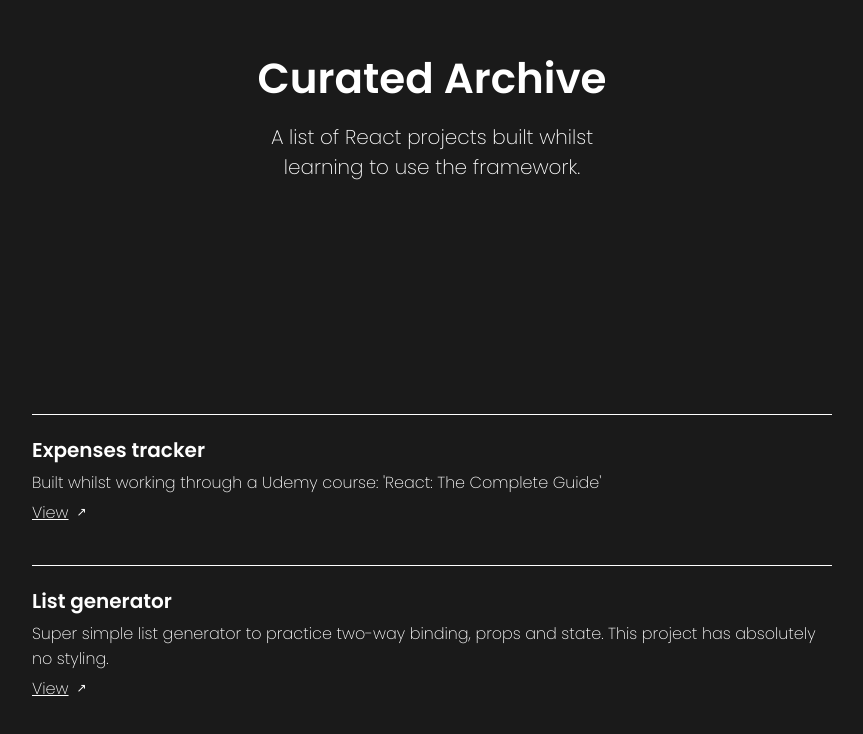
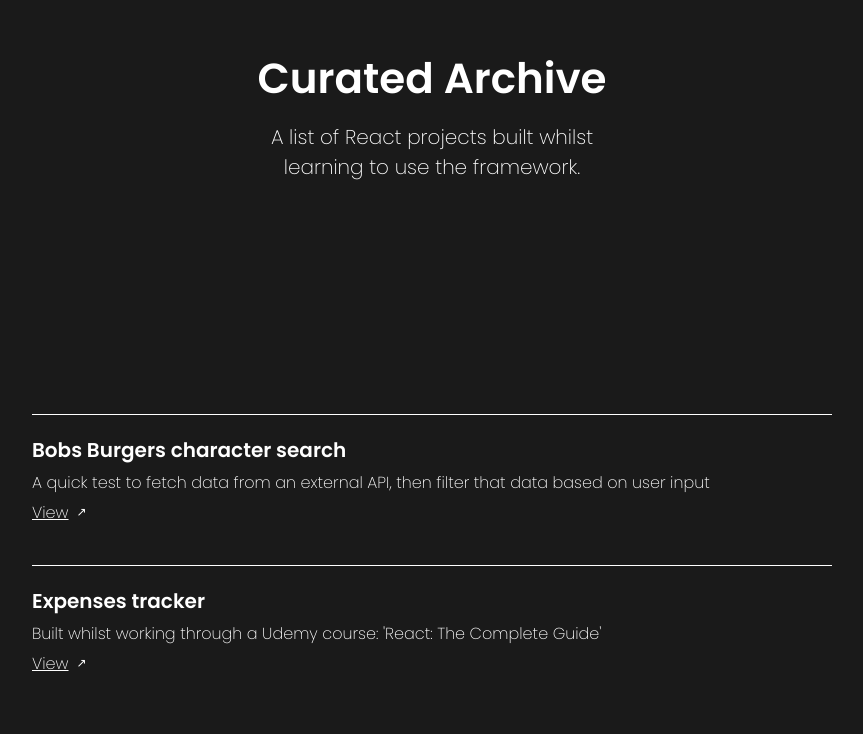
Before and after one commit to jamiem89/curated-archive, a React (Create React App) app: page / in a window 1280 px wide. Shown: the part 186-920 px from the top of the page, without its empty margins (208-1071 px from the left). Built offline with nearby package versions, Linux system fonts and the light colour scheme.

Commit message:
added a new project

```diff
--- a/src/App.js
+++ b/src/App.js
@@ -6,14 +6,14 @@ function App() {
 
     const data = [
         {
+            title: `Bobs Burgers character search`,
+            desc: `A quick test to fetch data from an external API, then filter that data based on user input`,
+            link: `https://bobs-burgers-stickerbook.vercel.app/`
+        },
+        {
             title: `Expenses tracker`,
             desc: `Built whilst working through a Udemy course: 'React: The Complete Guide'`,
             link: `https://learning-react-theta-peach.vercel.app/`
-        },
-        {
-            title: `List generator`,
-            desc: `Super simple list generator to practice two-way binding, props and state. This project has absolutely no styling.`,
-            link: `https://react-to-do-drab.vercel.app/`
         },
     ];
 
```
